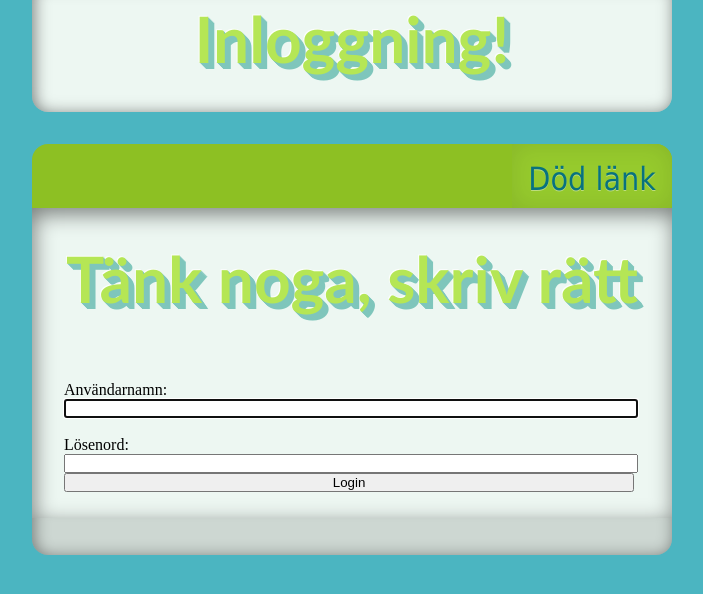
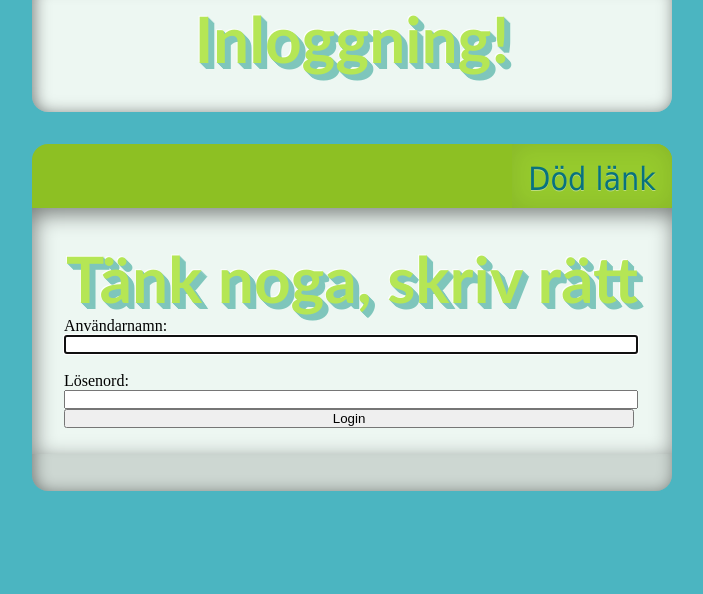
Before and after one commit to Rovanion/Yaws, a PHP site: page /pages/login.php in a window 1280 px wide. Shown: the top 594 px of the page, without its empty margins (288-991 px from the left). Run offline with PHP 8.4, Linux system fonts and the light colour scheme; tables that the repository leaves empty or names only in its code hold one stand-in row (values such as "Sample post"); data that the repository does not hold is empty.

Commit message:
Removed margin

```diff
--- a/style/joySheet.css
+++ b/style/joySheet.css
@@ -251,7 +251,6 @@ h1{
     font-size: 				4em;
     color: 					#B5E655;
     text-shadow: 			1px 1px #7FC6BC, 2px 2px #7FC6BC, 3px 3px #7FC6BC, 4px 4px #7FC6BC, 5px 5px #7FC6BC, 6px 6px #7FC6BC, -1px -1px rgba(255, 255, 255, 0.8);
-    margin-bottom:			1em;
     text-align:				center;
     font-weight:			bold;
 }
```
